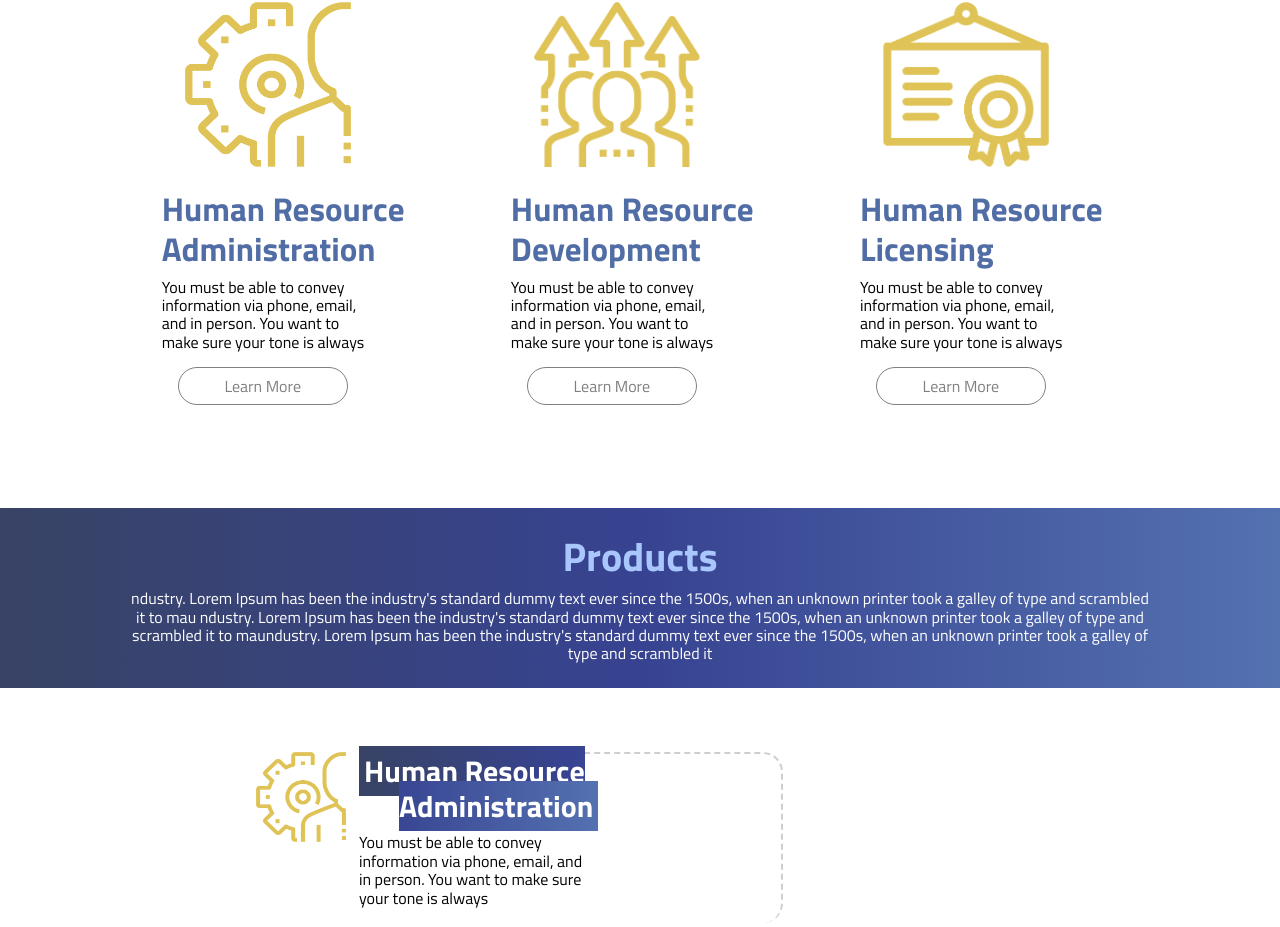
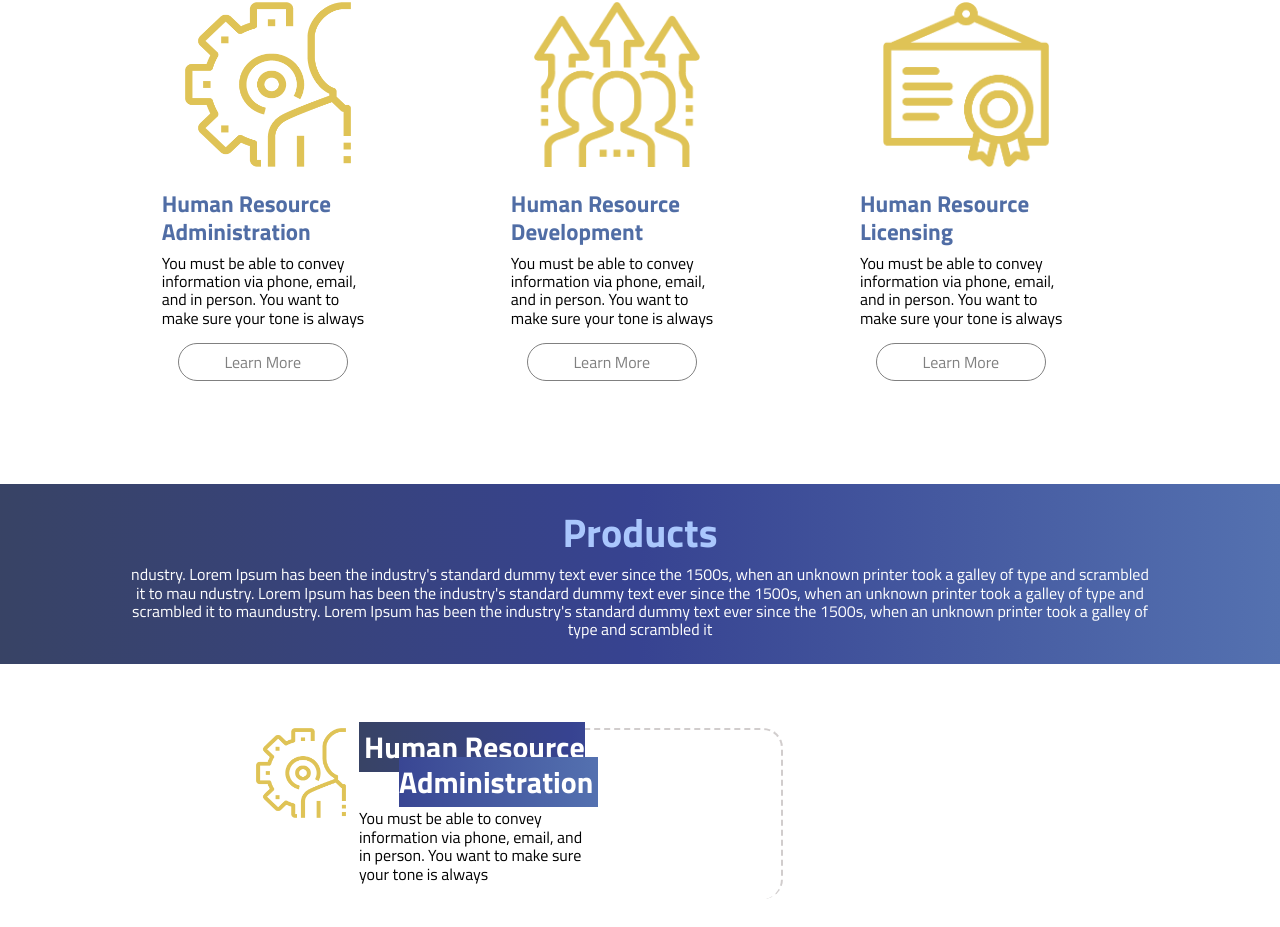
Before and after one commit to robeleph/hris, an Angular app: page /about in a window 1280 px wide. Shown: the part 863-1790 px from the top of the page. Built offline with nearby package versions, Linux system fonts and the light colour scheme.

Commit message:
Update about.component.css

```diff
--- a/src/app/about/about.component.css
+++ b/src/app/about/about.component.css
@@ -7,7 +7,7 @@ html {
 h3 {
   color: #aac7fd;
   font-weight: 600;
-  font-size: 33px;
+  font-size: 23px;
   color: #506da5;
 }
 section {
```
